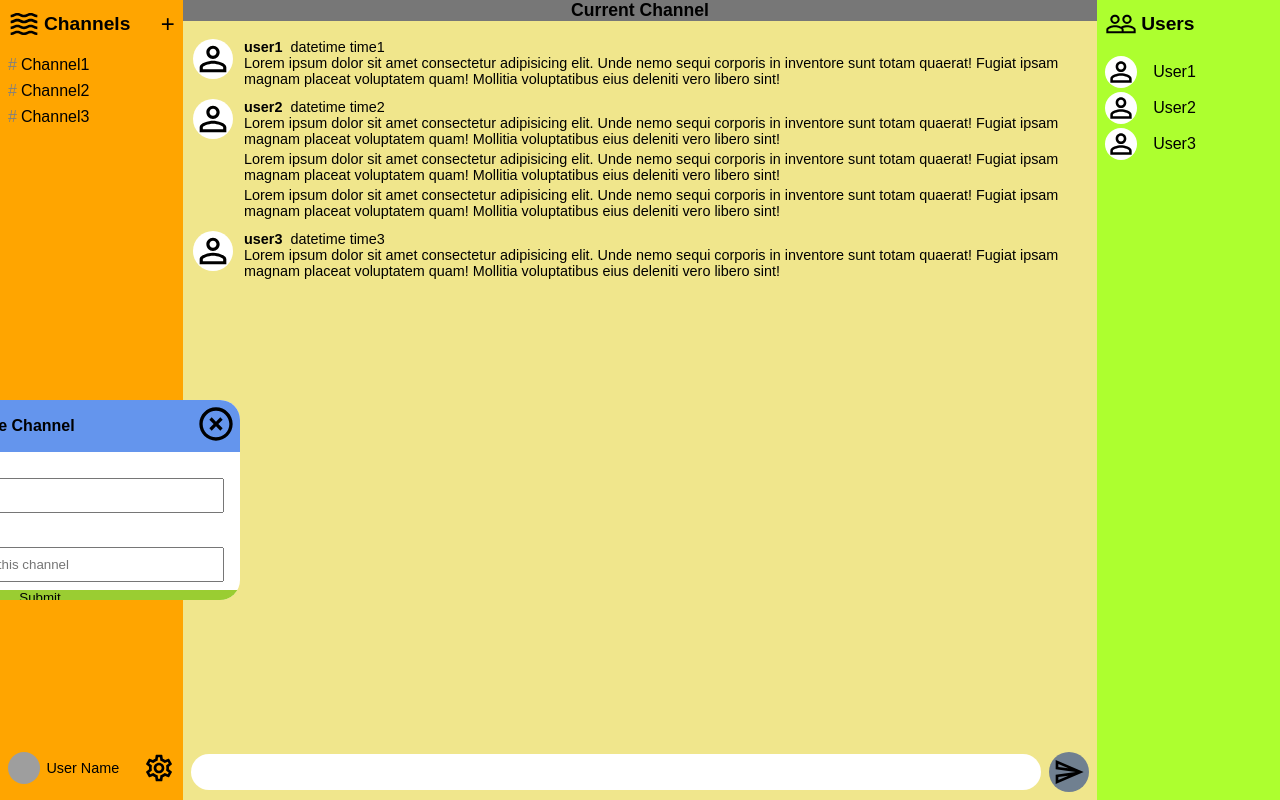
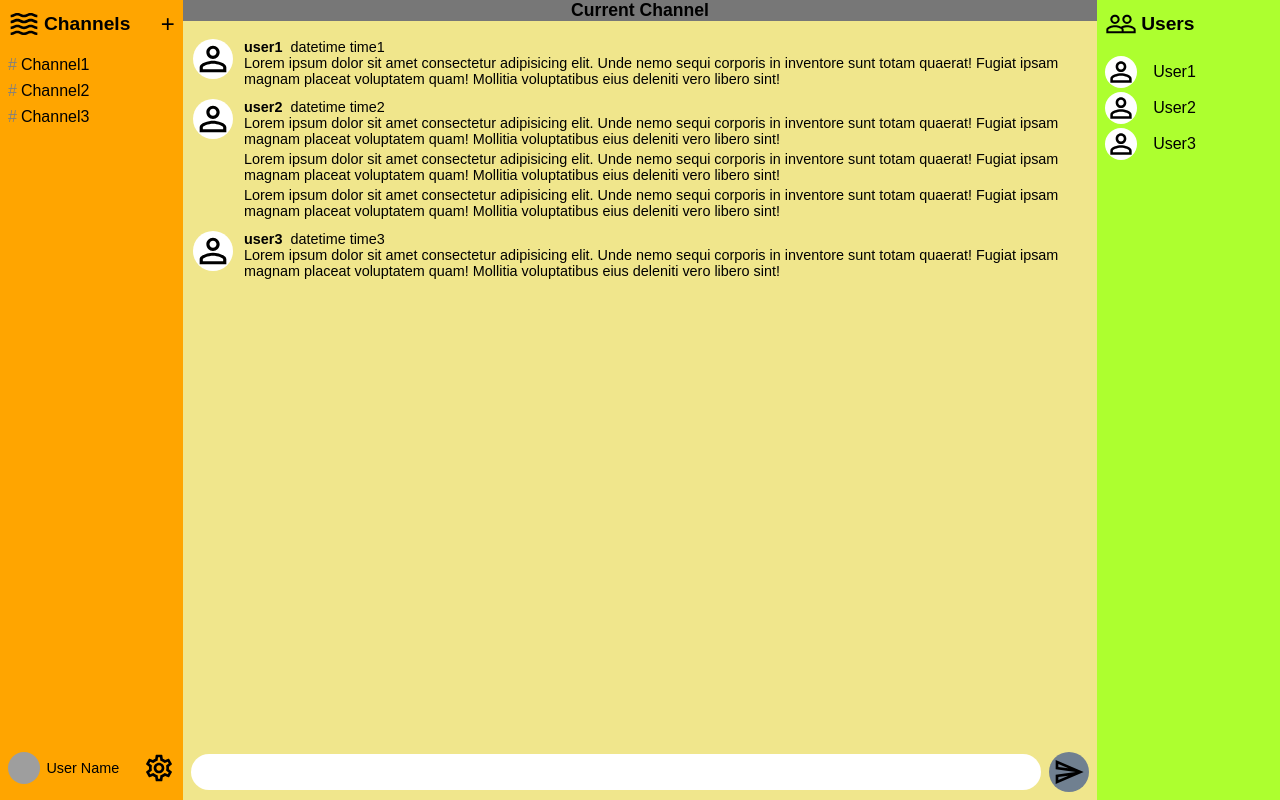
Before and after one commit to alexxbull/rpchat, a React (Create React App) app in the folder frontend/: page / in a window 1280 px wide. Built offline with nearby package versions, Linux system fonts and the light colour scheme; grey boxes are pictures that could not be loaded.

Commit message:
fixed centering of modal title in header fixed centering of modal over main window minor code refactoring

```diff
--- a/frontend/src/components/Modal/Modal.module.css
+++ b/frontend/src/components/Modal/Modal.module.css
@@ -5,22 +5,27 @@
     background: white;
     height: 100%;
     width: 100%;
-    left: 0;
-    bottom: 0;
     z-index: 100;
-    transform: translate(-200%, 0%);
+    transform: translate(-100%);
     transition: transform 0.4s;
 }
 
+.Open {
+    transform: translate(0%);
+}
+
 .Modal header {
-    display: flex;
+    background: cornflowerblue;
+    display: grid;
+    grid-template-columns: 1fr auto 1fr;
+    grid-template-rows: 1;
     align-items: center;
-    background: cornflowerblue;
+    justify-items: center;
 }
 
 .Title {
     font-size: 1rem;
-    margin: 0 auto;
+    grid-column-start: 2;
 }
 
 .Modal button {
@@ -28,12 +33,9 @@
     cursor: pointer;
 }
 
-.Open {
-    transform: translate(0%);
-}
-
 .CloseBtnContainer {
     padding: 4px;
+    justify-self: end;
 }
 
 .CloseBtn {
@@ -54,13 +56,15 @@
     .Modal {
         height: 25vh;
         width: 50vh;
-        left: 50%;
-        top: 50%;
+        top: 37.5vh;
+        left: 0;
         border-radius: 20px;
         overflow: hidden;
     }
 
     .Open {
-        transform: translate(-50%, -75%);
+        left: 0;
+        right: 0;
+        margin: 0 auto;
     }
 }
```
